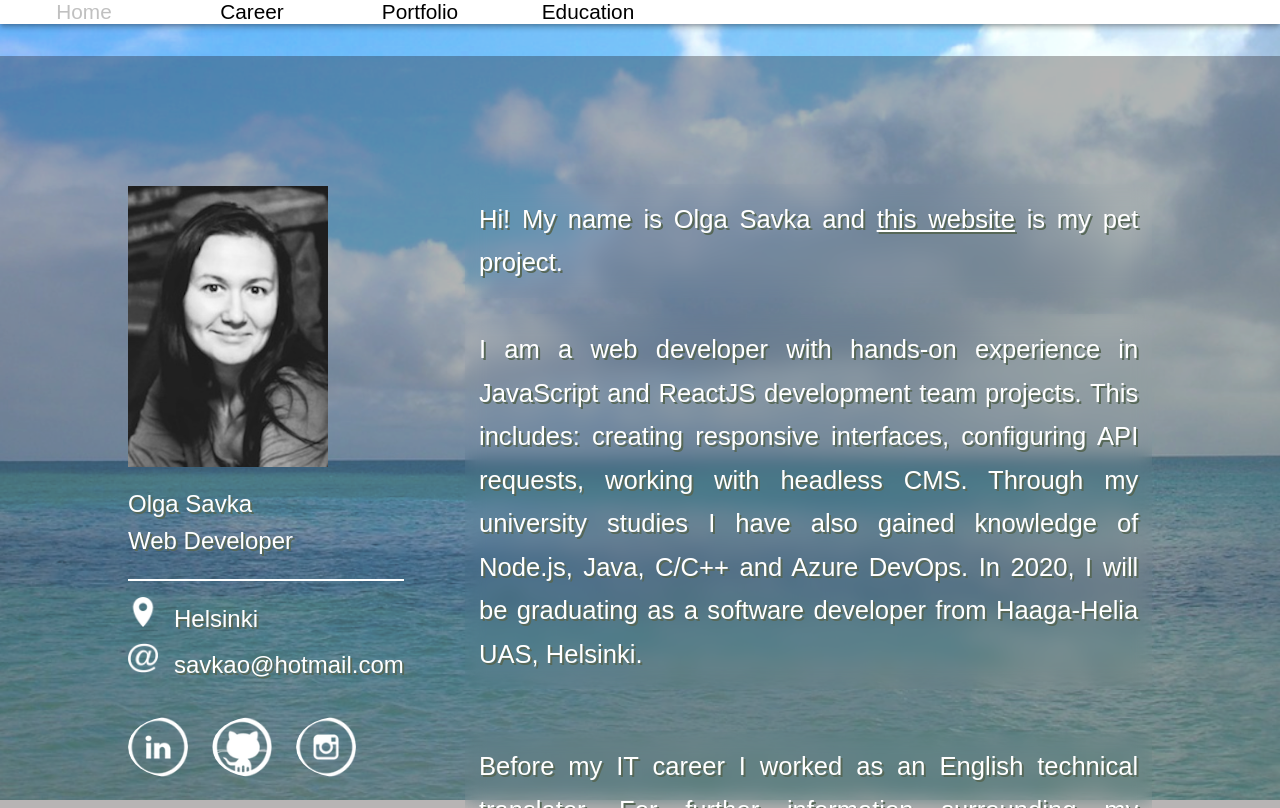
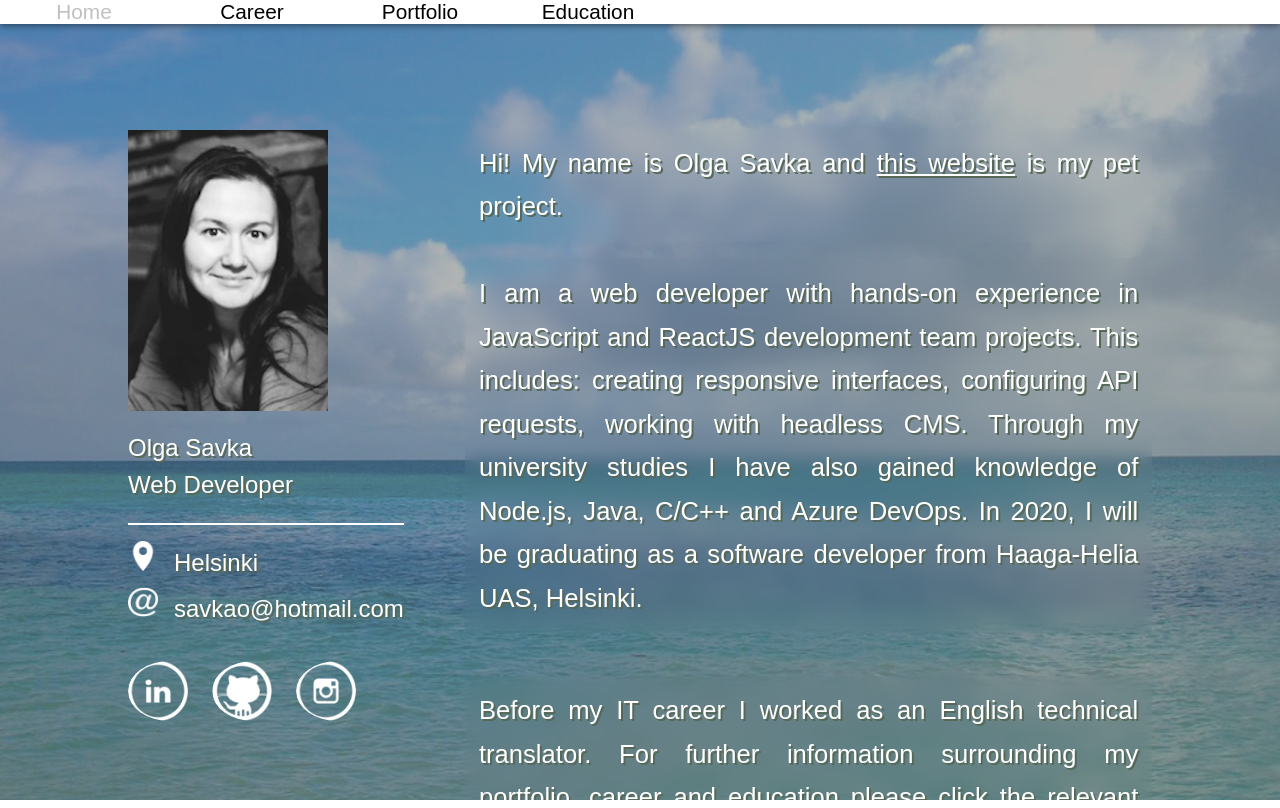
Before and after one commit to OlSavMe/Earlier-CV-Website, a React (Create React App) app: page / in a window 1280 px wide. Built offline with nearby package versions, Linux system fonts and the light colour scheme; a web font is replaced by a local one.

Commit message:
front style continer margin zero

```diff
--- a/src/styles/FrontStyles.scss
+++ b/src/styles/FrontStyles.scss
@@ -25,7 +25,7 @@
     @include flex-row-wrap;
     color: white;
     position: fixed;
-    margin: 3.5em auto;
+    margin: auto;
     left: 0;
     right: 0;
     top: 0;
@@ -39,7 +39,7 @@
       @include flex-col-nowrap;
       position: relative;
       width: 98%;
-      margin: auto;
+      margin: 0;
       padding: 5%;
       background: rgba(0, 0, 0, 0.4);
     }
```
Also changed, not shown: 22 other files (tests, documents, lock files or other folders).
